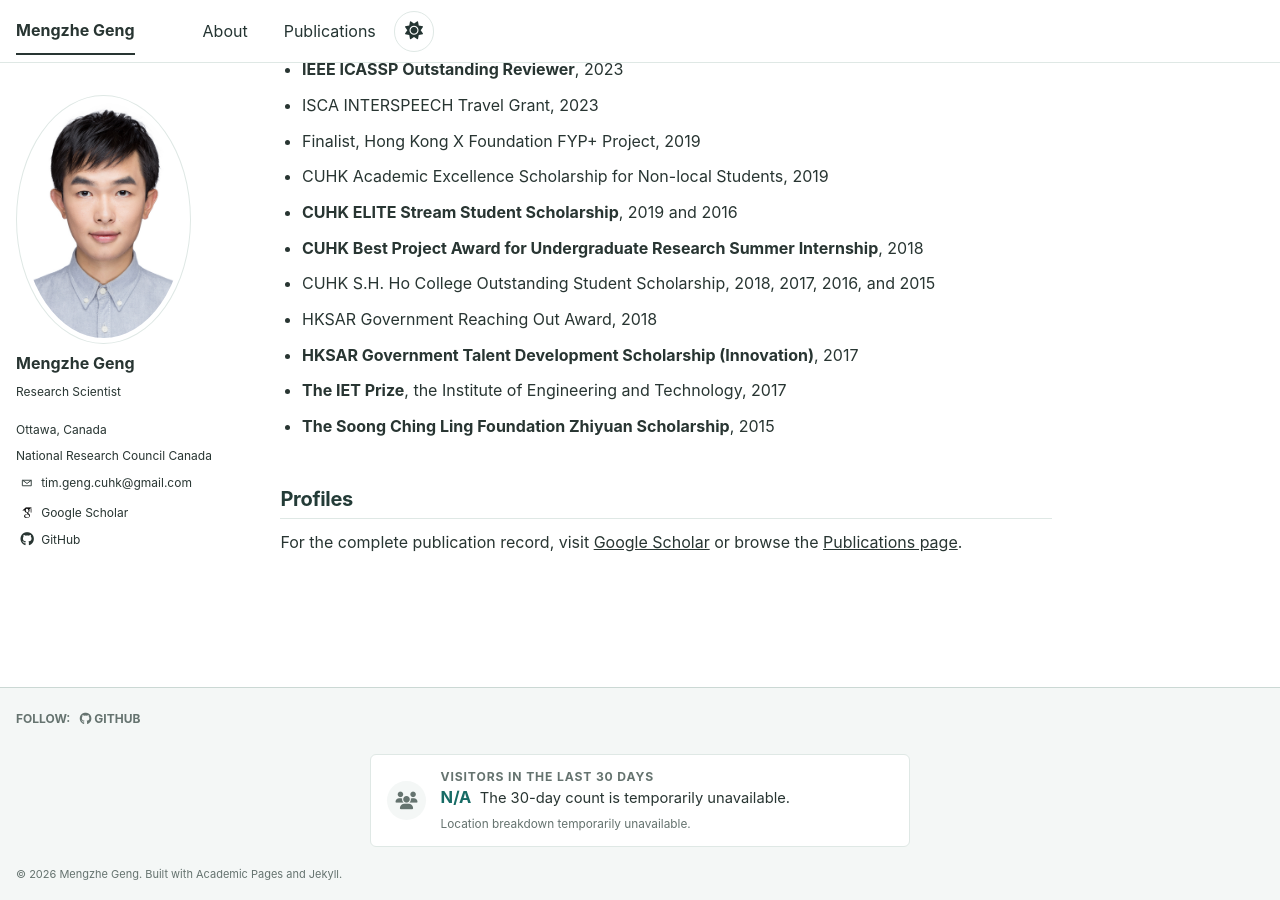
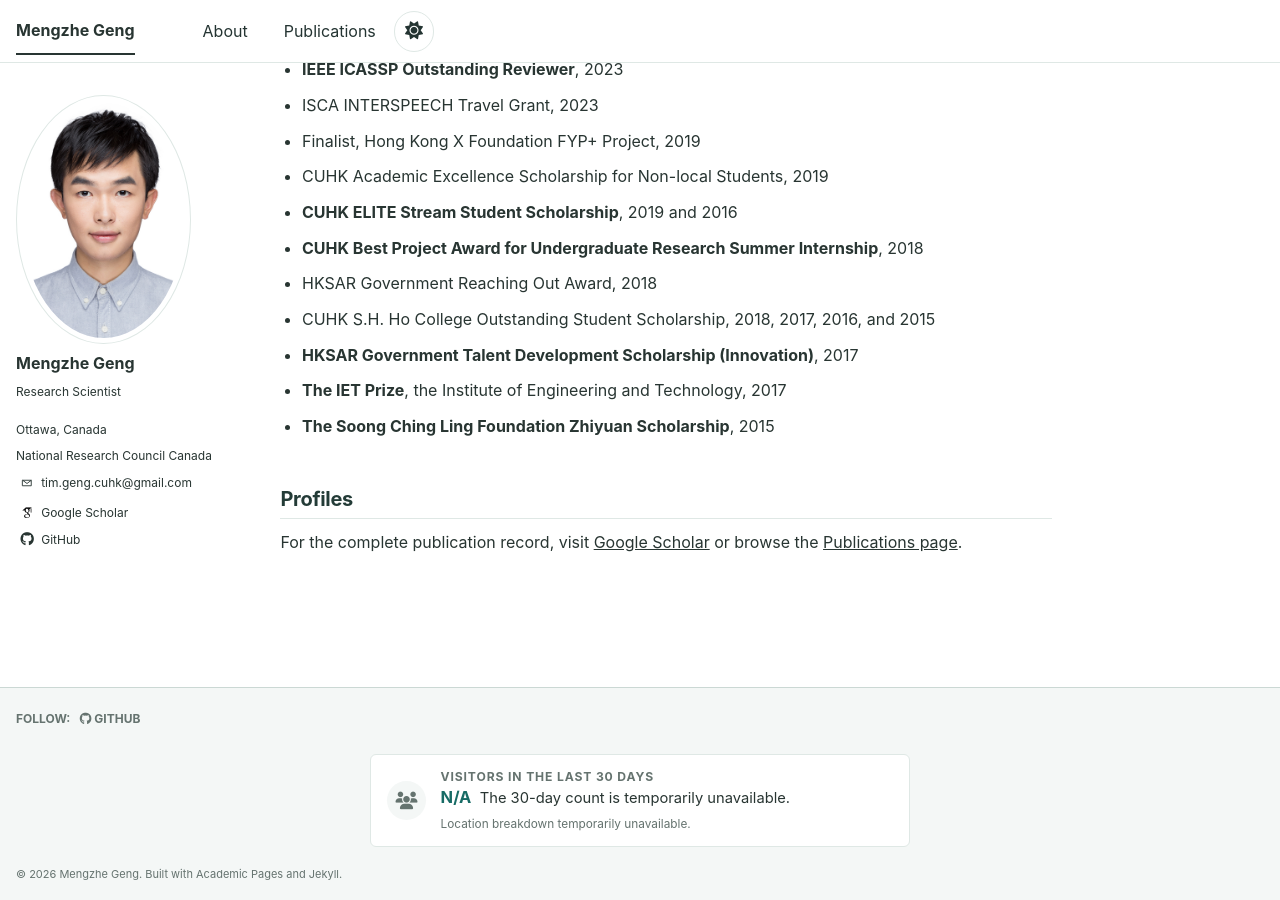
Before and after one commit to MENGZHEGENG/MENGZHEGENG.github.io, a Jekyll site: the page built from _pages/about.md, in a window 1280 px wide and 900 px high, scrolled down 3376 px. Built offline with Jekyll 4.4.1, drawn with Linux system fonts in a browser that asks for light colours; some web fonts are replaced.

Commit message:
Order 2018 awards chronologically

```diff
--- a/_pages/about.md
+++ b/_pages/about.md
@@ -222,8 +222,8 @@ classes: wide
   <li class="award-item">CUHK Academic Excellence Scholarship for Non-local Students, 2019</li>
   <li class="award-item"><strong><a href="https://www3.erg.cuhk.edu.hk/erg/Elite/Scholarship" target="_blank" rel="noopener noreferrer">CUHK ELITE Stream Student Scholarship</a></strong>, 2019 and 2016</li>
   <li class="award-item"><strong>CUHK Best Project Award for Undergraduate Research Summer Internship</strong>, 2018</li>
+  <li class="award-item"><a href="https://admission.cuhk.edu.hk/fees-financing-your-studies/scholarships/reaching-out-award/" target="_blank" rel="noopener noreferrer">HKSAR Government Reaching Out Award</a>, 2018</li>
   <li class="award-item">CUHK S.H. Ho College Outstanding Student Scholarship, 2018, 2017, 2016, and 2015</li>
-  <li class="award-item"><a href="https://admission.cuhk.edu.hk/fees-financing-your-studies/scholarships/reaching-out-award/" target="_blank" rel="noopener noreferrer">HKSAR Government Reaching Out Award</a>, 2018</li>
   <li class="award-item"><strong><a href="https://admission.cuhk.edu.hk/fees-financing-your-studies/scholarships/talent-development-sch/" target="_blank" rel="noopener noreferrer">HKSAR Government Talent Development Scholarship (Innovation)</a></strong>, 2017</li>
   <li class="award-item"><strong><a href="https://www.theiet.org/impact-society/awards-prizes-and-scholarships/iet-student-prizes" target="_blank" rel="noopener noreferrer">The IET Prize</a></strong>, the Institute of Engineering and Technology, 2017</li>
   <li class="award-item"><strong><a href="https://www.csclf.org/" target="_blank" rel="noopener noreferrer">The Soong Ching Ling Foundation Zhiyuan Scholarship</a></strong>, 2015</li>
```
